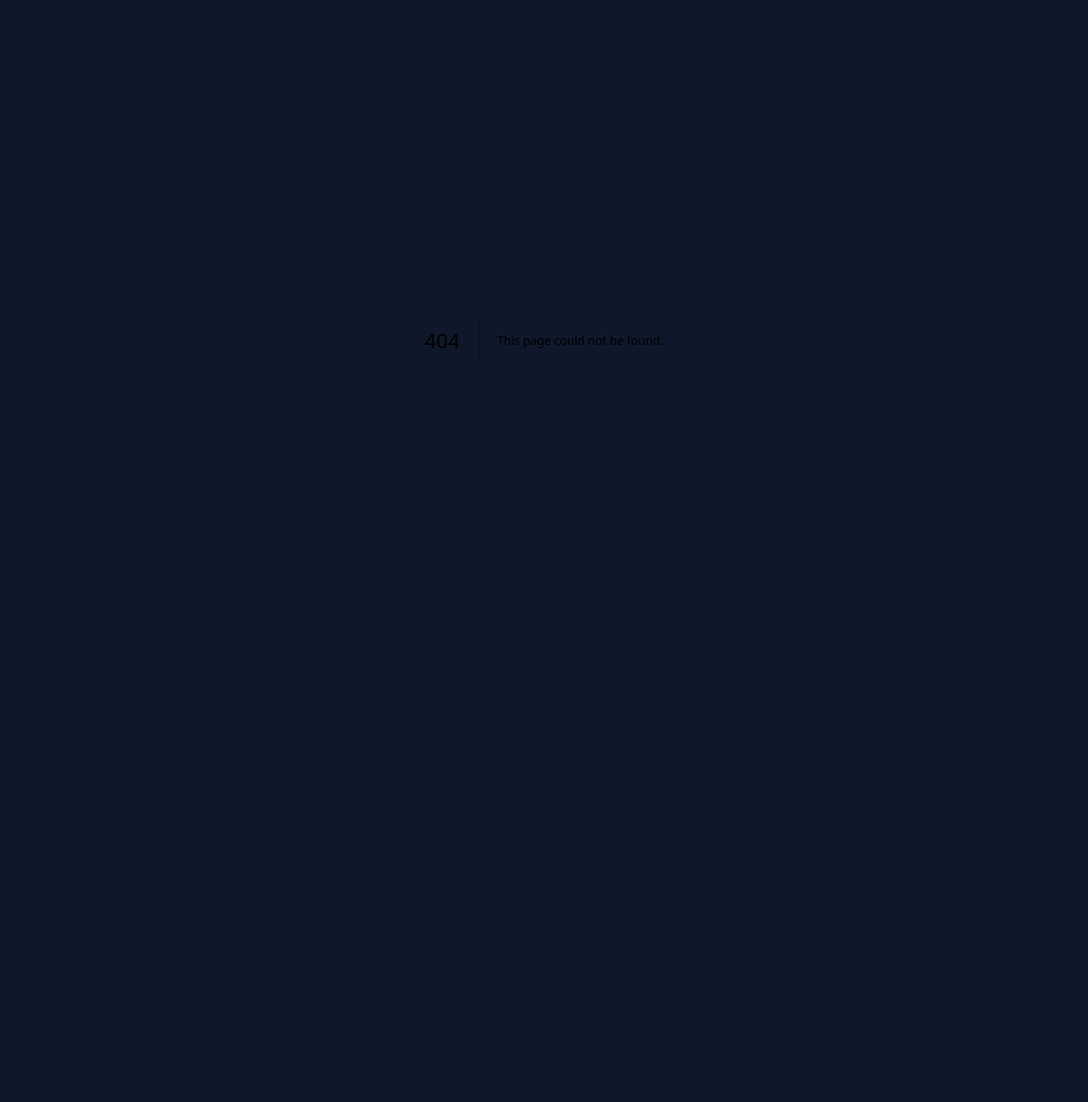
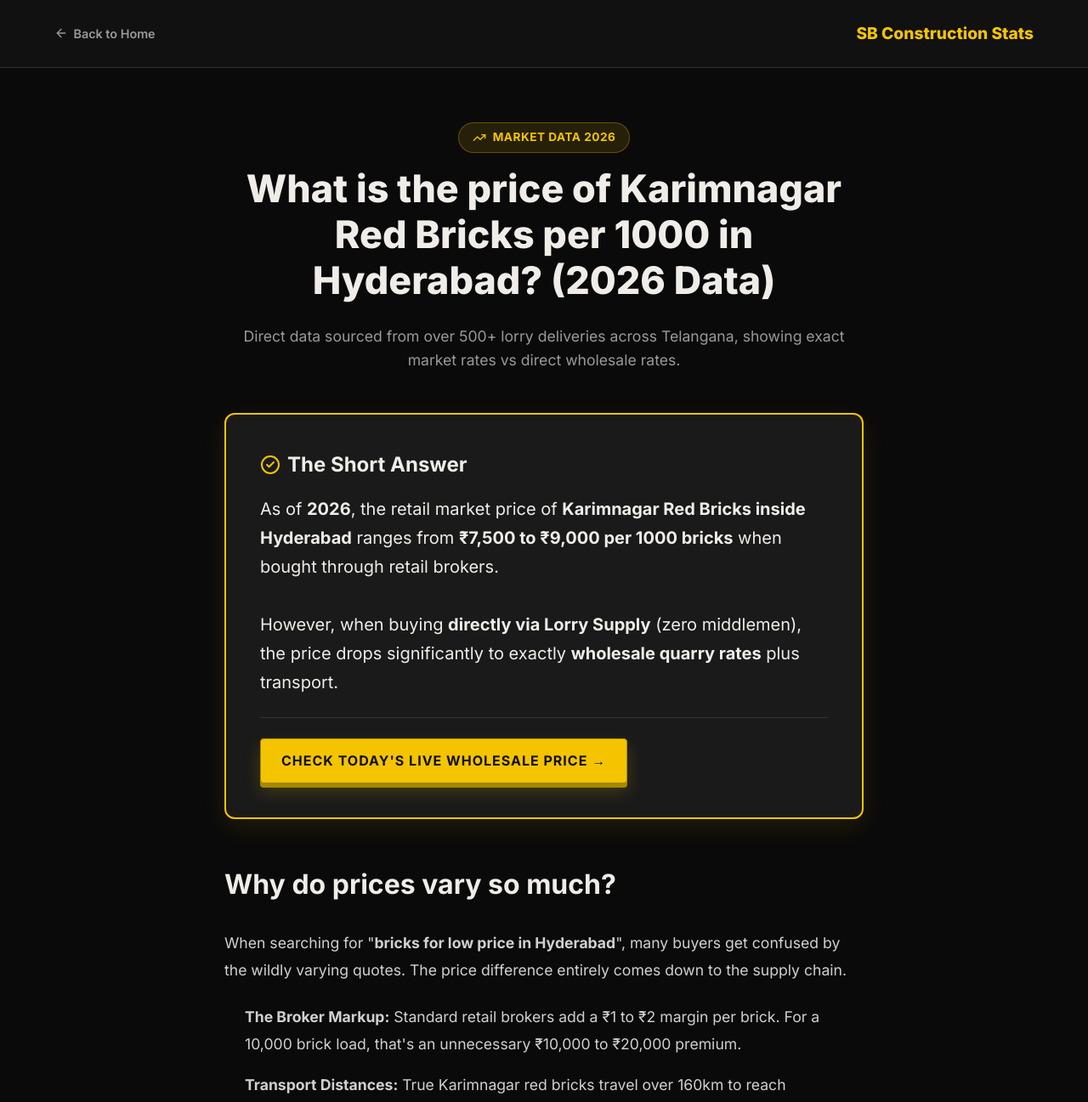
Before and after one commit to ssachinnnaik/sb-construction-material-suppliers, a Next.js app: page /karimnagar-red-bricks-price-hyderabad in a window 1280 px wide. Before the commit this address had no page. Shown: the top 1297 px of the page at 85% size. Before the commit the page ends 800 px from the top, so only its background shows below. Built offline with nearby package versions, Linux system fonts and the light colour scheme.

Commit message:
fix: migrate middleware to proxy (Next.js 16), add SEO page for karimnagar bricks

```diff
--- /dev/null
+++ b/app/karimnagar-red-bricks-price-hyderabad/page.js
@@ -0,0 +1,93 @@
+'use client';
+
+import Link from 'next/link';
+import { ArrowLeft, CheckCircle2, TrendingUp, HelpCircle } from 'lucide-react';
+import { useEffect } from 'react';
+
+export default function BricksPricePage() {
+  return (
+    <main className="landing-main" style={{ background: '#0A0A0A', color: 'var(--text-main)', minHeight: '100vh', paddingBottom: '5rem' }}>
+      {/* Header */}
+      <header style={{ borderBottom: '1px solid #2E2E2E', padding: '1.5rem 0', background: '#111' }}>
+        <div className="container" style={{ display: 'flex', alignItems: 'center', justifyContent: 'space-between' }}>
+          <Link href="/" className="user-login-back" style={{ marginBottom: 0 }}>
+            <ArrowLeft size={16} /> Back to Home
+          </Link>
+          <div style={{ fontWeight: 800, color: 'var(--primary)', fontSize: '1.2rem' }}>
+            SB Construction Stats
+          </div>
+        </div>
+      </header>
+
+      {/* Article Content */}
+      <article className="container" style={{ maxWidth: '800px', marginTop: '4rem' }}>
+        <div style={{ marginBottom: '3rem', textAlign: 'center' }}>
+          <div className="landing-badge" style={{ marginBottom: '1rem' }}>
+            <TrendingUp size={16} /> Market Data 2026
+          </div>
+          <h1 className="landing-title" style={{ fontSize: '2.8rem', lineHeight: '1.2' }}>
+            What is the price of Karimnagar Red Bricks per 1000 in Hyderabad? (2026 Data)
+          </h1>
+          <p style={{ color: 'var(--text-muted)', fontSize: '1.1rem', marginTop: '1.5rem' }}>
+            Direct data sourced from over 500+ lorry deliveries across Telangana, showing exact market rates vs direct wholesale rates.
+          </p>
+        </div>
+
+        {/* Front-loaded Value (Video Strategy: Give the answer immediately) */}
+        <div style={{ background: '#1A1A1A', border: '2px solid var(--primary)', borderRadius: '12px', padding: '2.5rem', marginBottom: '3rem', boxShadow: '0 10px 30px rgba(245,196,0,0.1)' }}>
+          <h2 style={{ fontSize: '1.5rem', color: 'var(--text-main)', marginBottom: '1rem', display: 'flex', alignItems: 'center', gap: '0.5rem' }}>
+            <CheckCircle2 color="var(--primary)" /> The Short Answer
+          </h2>
+          <p style={{ fontSize: '1.25rem', lineHeight: '1.7' }}>
+            As of <strong>2026</strong>, the retail market price of <strong>Karimnagar Red Bricks inside Hyderabad</strong> ranges from <strong>₹7,500 to ₹9,000 per 1000 bricks</strong> when bought through retail brokers.<br/><br/>
+            However, when buying <strong>directly via Lorry Supply</strong> (zero middlemen), the price drops significantly to exactly <strong>wholesale quarry rates</strong> plus transport.
+          </p>
+          <div style={{ marginTop: '1.5rem', paddingTop: '1.5rem', borderTop: '1px solid #333' }}>
+            <Link href="/user-login" className="btn-primary" style={{ display: 'inline-block' }}>
+              Check Today's Live Wholesale Price →
+            </Link>
+          </div>
+        </div>
+
+        {/* Detailed Breakdown */}
+        <div style={{ lineHeight: '1.8', fontSize: '1.1rem', color: '#D0D0D0' }}>
+          <h2 style={{ fontSize: '2rem', color: 'var(--text-main)', margin: '2.5rem 0 1.5rem' }}>
+            Why do prices vary so much?
+          </h2>
+          <p>
+            When searching for "<strong>bricks for low price in Hyderabad</strong>", many buyers get confused by the wildly varying quotes. The price difference entirely comes down to the supply chain.
+          </p>
+
+          <ul style={{ margin: '1.5rem 0 2rem 1.5rem', display: 'flex', flexDirection: 'column', gap: '1rem' }}>
+            <li><strong>The Broker Markup:</strong> Standard retail brokers add a ₹1 to ₹2 margin per brick. For a 10,000 brick load, that's an unnecessary ₹10,000 to ₹20,000 premium.</li>
+            <li><strong>Transport Distances:</strong> True Karimnagar red bricks travel over 160km to reach Hyderabad. Wholesale direct-lorry suppliers consolidate this cost.</li>
+            <li><strong>"Short Counting" Fraud:</strong> The biggest hidden cost! Many suppliers quote a lower initial price, but deliver 10-15% fewer bricks. If you pay for 5,000 bricks but receive 4,500, your <em>actual price per brick</em> is much higher.</li>
+          </ul>
+
+          <h2 style={{ fontSize: '2rem', color: 'var(--text-main)', margin: '2.5rem 0 1.5rem' }}>
+            The SB Construction Difference
+          </h2>
+          <p>
+            We operate under a simple principle: <strong>Direct Lorry Supply.</strong> By bypassing the retail yards entirely, we bring the best quality Karimnagar red bricks straight from the kiln to your construction site in Hyderabad.
+            Coupled with our strict <strong>100% manual loading and counting policy</strong>, you get exactly what you pay for—making our effective rate the <strong>lowest price in Hyderabad</strong>.
+          </p>
+
+          {/* CTA Box */}
+          <div style={{ background: '#1A1A1A', border: '1px solid #333', borderRadius: '12px', padding: '2rem', marginTop: '3rem', textAlign: 'center' }}>
+            <HelpCircle size={40} color="var(--brick)" style={{ margin: '0 auto 1rem' }} />
+            <h3 style={{ fontSize: '1.5rem', color: 'var(--text-main)', marginBottom: '1rem' }}>Get A Direct Quote For Your Site</h3>
+            <p style={{ color: 'var(--text-muted)', marginBottom: '1.5rem' }}>
+              We supply River Sand, M-Sand, Coarse Sand, and Bricks directly.
+            </p>
+            <div style={{ display: 'flex', gap: '1rem', justifyContent: 'center' }}>
+              <Link href="/user-login" className="btn-primary">View Catalog</Link>
+              <a href="tel:+919490057579" className="btn-outline-primary" style={{ display: 'inline-flex', alignItems: 'center', gap: '0.4rem', padding: '0.8rem 1.5rem', borderRadius: '4px', textDecoration: 'none', fontWeight: 700 }}>
+                Call Now
+              </a>
+            </div>
+          </div>
+        </div>
+      </article>
+    </main>
+  );
+}
--- a/app/page.js
+++ b/app/page.js
@@ -222,7 +222,12 @@ export default function LandingPage() {
           <p style={{ marginTop: '2rem', fontSize: '0.85rem', color: '#555' }}>
             &copy; {new Date().getFullYear()} SB Construction Materials Suppliers. All rights reserved.
           </p>
-          <p style={{ marginTop: '0.75rem' }}><a href="/admin" style={{ opacity: 0.4, fontSize: '0.8rem', color: 'var(--text-muted)' }}>Admin</a></p>
+          <div style={{ marginTop: '1rem', display: 'flex', justifyContent: 'center', gap: '1.5rem', flexWrap: 'wrap' }}>
+            <Link href="/karimnagar-red-bricks-price-hyderabad" style={{ color: 'var(--text-muted)', fontSize: '0.85rem', textDecoration: 'underline' }}>
+              Current Price of Karimnagar Bricks per 1000 in Hyderabad
+            </Link>
+          </div>
+          <p style={{ marginTop: '1rem' }}><a href="/admin" style={{ opacity: 0.4, fontSize: '0.8rem', color: 'var(--text-muted)' }}>Admin</a></p>
         </div>
       </footer>
 
--- a/middleware.js
+++ b/proxy.js
@@ -1,6 +1,6 @@
 import { NextResponse } from 'next/server';
 
-export function middleware(request) {
+export function proxy(request) {
   const { pathname } = request.nextUrl;
   const adminAuth = request.cookies.get('admin_auth');
   const userSession = request.cookies.get('user_session');
```
